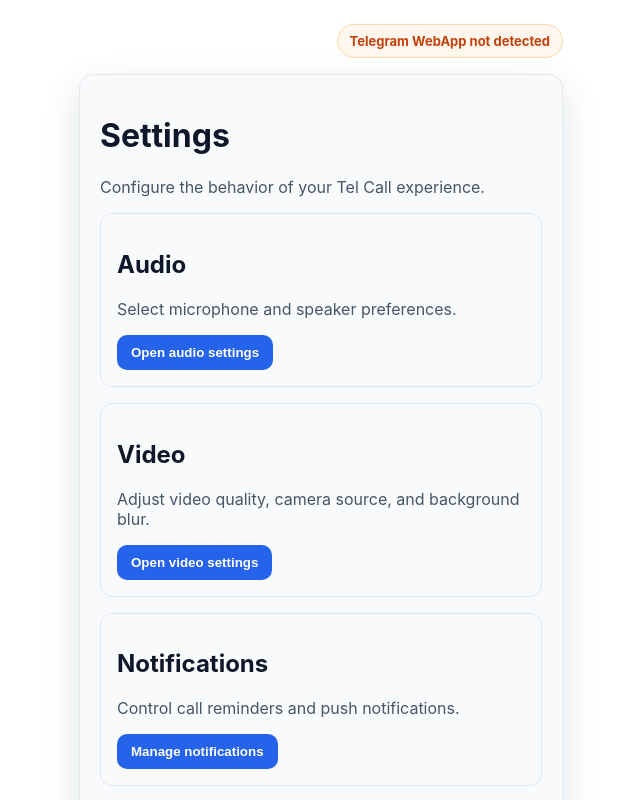
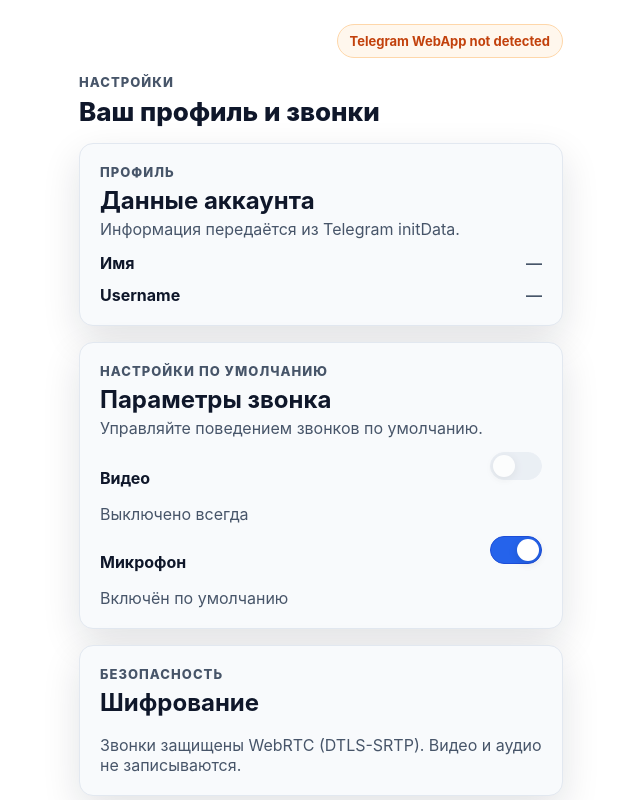
Before and after one commit to Rodion4365/Tel_call, a React (Vite) app in the folder frontend/: page /settings in a window 1280 px wide. Shown: the top 800 px of the page, without its empty margins (319-959 px from the left). Built offline with nearby package versions, Linux system fonts and the light colour scheme; no server answers.

Commit message:
Add settings page with profile and call defaults

```diff
--- a/frontend/src/pages/Settings.tsx
+++ b/frontend/src/pages/Settings.tsx
@@ -1,31 +1,120 @@
-import React from "react";
+import React, { useEffect, useMemo, useState } from "react";
+import { useNavigate } from "react-router-dom";
+import { getTelegramUser } from "../services/telegram";
+
+const MICROPHONE_STORAGE_KEY = "tel-call:microphone-enabled";
 
 const Settings: React.FC = () => {
+  const navigate = useNavigate();
+  const telegramUser = useMemo(() => getTelegramUser(), []);
+  const [isMicrophoneEnabled, setIsMicrophoneEnabled] = useState(true);
+
+  useEffect(() => {
+    const storedValue = localStorage.getItem(MICROPHONE_STORAGE_KEY);
+
+    if (storedValue !== null) {
+      setIsMicrophoneEnabled(storedValue === "true");
+    }
+  }, []);
+
+  useEffect(() => {
+    localStorage.setItem(MICROPHONE_STORAGE_KEY, String(isMicrophoneEnabled));
+  }, [isMicrophoneEnabled]);
+
   return (
-    <div className="panel">
-      <h1>Settings</h1>
-      <p>Configure the behavior of your Tel Call experience.</p>
-      <div className="grid two-columns">
-        <div className="card">
-          <h2>Audio</h2>
-          <p>Select microphone and speaker preferences.</p>
-          <button type="button">Open audio settings</button>
+    <div className="settings">
+      <header className="settings__header">
+        <div>
+          <p className="eyebrow">Настройки</p>
+          <h1 className="settings__title">Ваш профиль и звонки</h1>
         </div>
-        <div className="card">
-          <h2>Video</h2>
-          <p>Adjust video quality, camera source, and background blur.</p>
-          <button type="button">Open video settings</button>
+      </header>
+
+      <section className="panel settings__section" aria-labelledby="profile-section">
+        <div className="settings__section-header">
+          <div>
+            <p id="profile-section" className="eyebrow">
+              Профиль
+            </p>
+            <h2 className="settings__section-title">Данные аккаунта</h2>
+            <p className="muted">Информация передаётся из Telegram initData.</p>
+          </div>
         </div>
-        <div className="card">
-          <h2>Notifications</h2>
-          <p>Control call reminders and push notifications.</p>
-          <button type="button">Manage notifications</button>
+        <div className="settings__rows">
+          <div className="settings__row">
+            <span className="settings__label">Имя</span>
+            <span className="settings__value">{telegramUser?.first_name ?? "—"}</span>
+          </div>
+          <div className="settings__row">
+            <span className="settings__label">Username</span>
+            <span className="settings__value">
+              {telegramUser?.username ? `@${telegramUser.username}` : "—"}
+            </span>
+          </div>
         </div>
-        <div className="card">
-          <h2>Account</h2>
-          <p>Link your Telegram account and view connected devices.</p>
-          <button type="button">Open account</button>
+      </section>
+
+      <section
+        className="panel settings__section"
+        aria-labelledby="defaults-section"
+      >
+        <div className="settings__section-header">
+          <div>
+            <p id="defaults-section" className="eyebrow">
+              Настройки по умолчанию
+            </p>
+            <h2 className="settings__section-title">Параметры звонка</h2>
+            <p className="muted">Управляйте поведением звонков по умолчанию.</p>
+          </div>
         </div>
+        <div className="settings__rows">
+          <div className="settings__row">
+            <div>
+              <p className="settings__label">Видео</p>
+              <p className="muted">Выключено всегда</p>
+            </div>
+            <button type="button" className="toggle toggle--disabled" disabled>
+              <span className="toggle__thumb" />
+            </button>
+          </div>
+          <div className="settings__row">
+            <div>
+              <p className="settings__label">Микрофон</p>
+              <p className="muted">Включён по умолчанию</p>
+            </div>
+            <button
+              type="button"
+              className={`toggle ${isMicrophoneEnabled ? "toggle--on" : "toggle--off"}`}
+              aria-pressed={isMicrophoneEnabled}
+              onClick={() => setIsMicrophoneEnabled((previous) => !previous)}
+            >
+              <span className="toggle__thumb" />
+            </button>
+          </div>
+        </div>
+      </section>
+
+      <section
+        className="panel settings__section"
+        aria-labelledby="security-section"
+      >
+        <div className="settings__section-header">
+          <div>
+            <p id="security-section" className="eyebrow">
+              Безопасность
+            </p>
+            <h2 className="settings__section-title">Шифрование</h2>
+          </div>
+        </div>
+        <p className="muted">
+          Звонки защищены WebRTC (DTLS-SRTP). Видео и аудио не записываются.
+        </p>
+      </section>
+
+      <div className="settings__actions">
+        <button type="button" className="outline" onClick={() => navigate(-1)}>
+          Назад
+        </button>
       </div>
     </div>
   );
--- a/frontend/src/styles.css
+++ b/frontend/src/styles.css
@@ -454,3 +454,114 @@ button:disabled {
     border-color: #cbd5e1;
   }
 }
+
+.settings {
+  display: flex;
+  flex-direction: column;
+  gap: 16px;
+}
+
+.settings__header {
+  display: flex;
+  align-items: center;
+  justify-content: space-between;
+}
+
+.settings__title {
+  margin: 0;
+  font-size: 26px;
+  font-weight: 800;
+}
+
+.settings__section {
+  display: flex;
+  flex-direction: column;
+  gap: 14px;
+}
+
+.settings__section-header {
+  display: flex;
+  justify-content: space-between;
+  align-items: flex-start;
+  gap: 12px;
+}
+
+.settings__section-title {
+  margin: 4px 0;
+}
+
+.settings__rows {
+  display: flex;
+  flex-direction: column;
+  gap: 12px;
+}
+
+.settings__row {
+  display: flex;
+  align-items: center;
+  justify-content: space-between;
+  gap: 12px;
+}
+
+.settings__label {
+  font-weight: 700;
+  color: var(--text-primary);
+}
+
+.settings__value {
+  font-weight: 600;
+  color: var(--text-muted);
+}
+
+.settings__actions {
+  display: flex;
+  justify-content: flex-start;
+}
+
+.toggle {
+  position: relative;
+  width: 52px;
+  height: 28px;
+  border-radius: 999px;
+  border: 1px solid var(--border);
+  background: #e2e8f0;
+  padding: 2px;
+  display: inline-flex;
+  align-items: center;
+  cursor: pointer;
+  transition: background 0.2s ease, border-color 0.2s ease;
+}
+
+.toggle__thumb {
+  width: 22px;
+  height: 22px;
+  border-radius: 50%;
+  background: #ffffff;
+  box-shadow: 0 2px 10px rgba(0, 0, 0, 0.12);
+  transition: transform 0.2s ease;
+  transform: translateX(0);
+}
+
+.toggle--on {
+  background: #2563eb;
+  border-color: #1d4ed8;
+}
+
+.toggle--on .toggle__thumb {
+  transform: translateX(24px);
+}
+
+.toggle--off {
+  background: #e2e8f0;
+}
+
+.toggle--disabled {
+  cursor: not-allowed;
+  opacity: 0.5;
+}
+
+@media (prefers-color-scheme: dark) {
+  .toggle__thumb {
+    background: #0f172a;
+  }
+}
```
